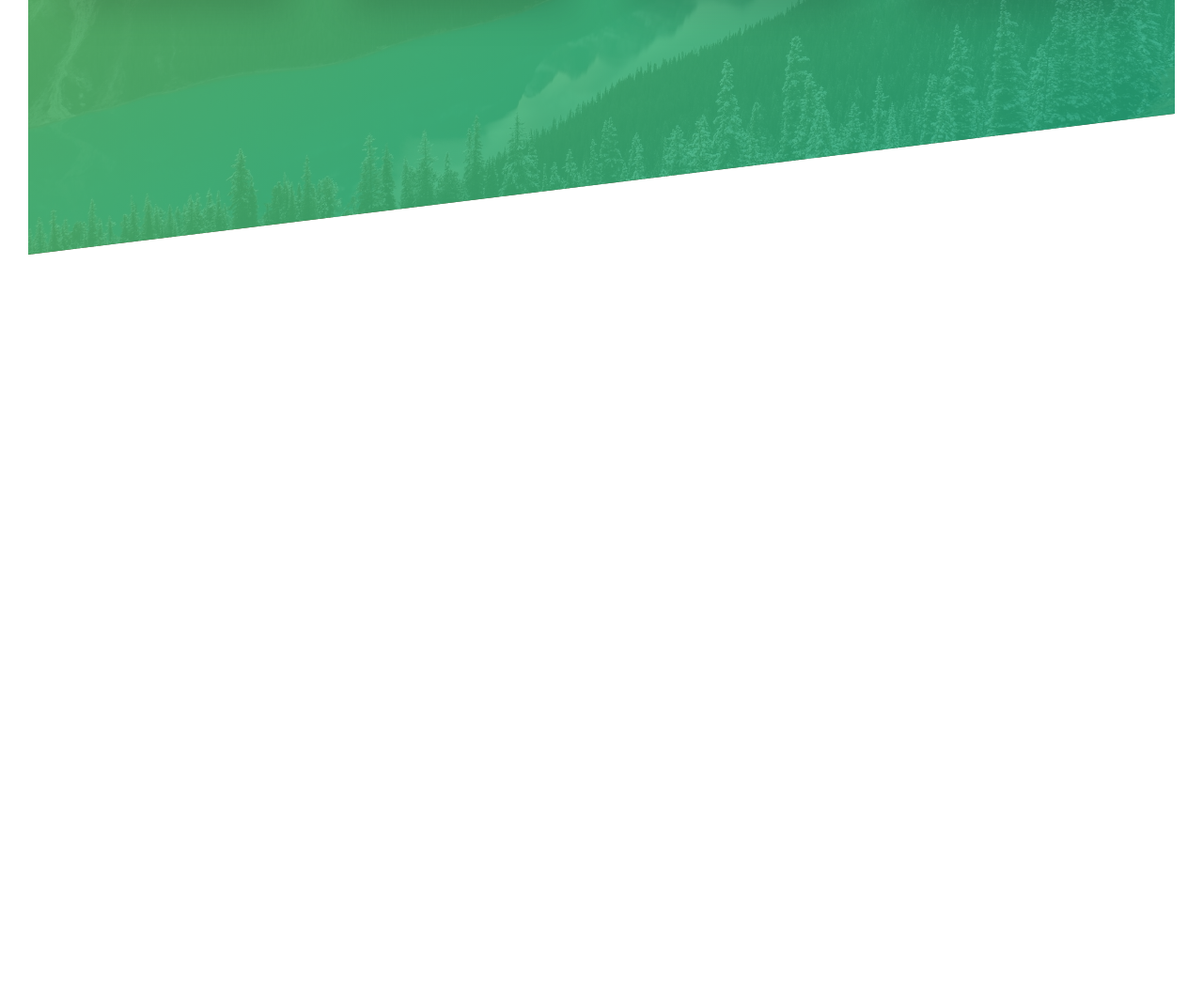
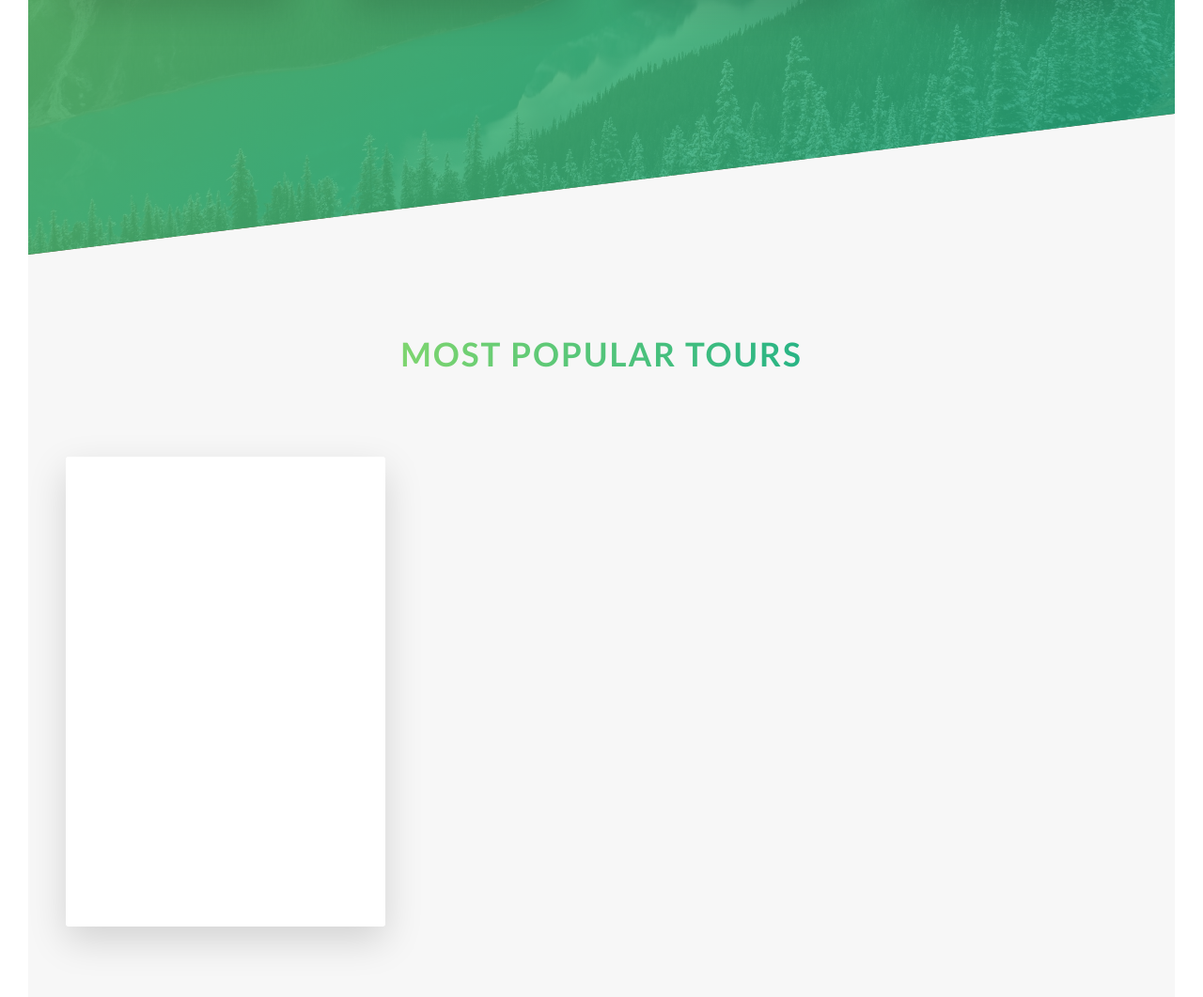
Before and after one commit to Malefis/malefis-natours-project, a website: page index.html in a window 1280 px wide. Shown: the part 2028-3089 px from the top of the page at 94% size. Before the commit the page ends 2299 px from the top, so only its background shows below. Drawn offline with Linux system fonts and the light colour scheme.

Commit message:
Started creating cards on main page

```diff
--- a/index.html
+++ b/index.html
@@ -96,8 +96,32 @@
                     </div>
                 </div>
             </section>
+            <section class="section-tours">
+                <div class="u-center-text u-margin-bottom-big">
+                    <h2 class="heading-secondary">
+                        Most popular tours
+                    </h2>
+                </div>
 
+                <div class="row">
+                    <div class="col-1-of-3">
+                        <div class="card">
+                            <div class="card__side card__side--front">
+                                FRONT
+                            </div>
+                            <div class="card__side card__side--back card__side--back--1">
+                                BACK
+                            </div>
+                        </div>
+                    </div>
+                    <div class="col-1-of-3">
 
+                    </div>
+                    <div class="col-1-of-3">
+
+                    </div>
+                </div>
+            </section>
         </main>
 
         <!--
--- a/scss/abstracts/_variables.scss
+++ b/scss/abstracts/_variables.scss
@@ -3,6 +3,12 @@
 $color-primary: #55c57a;
 $color-primary-light: #7ed56f;
 $color-primary-dark: #28b485;
+
+$color-secondary-light: #ffb900;
+$color-secondary-dark: #ff7730;
+
+$color-tertiary-light: #2998ff;
+$color-tertiary-dark: #5643fa;
 
 //Secondary colours:
 $color-grey-light-1: #f7f7f7;
--- /dev/null
+++ b/scss/components/_card.scss
@@ -0,0 +1,39 @@
+.card{
+    perspective: 150rem;
+    -moz-perspective: 150rem;
+    position: relative;
+    height: 50rem;
+
+    &__side {
+        background-color: orangered;
+        color: #fff;
+        font-size: 2rem;
+        height: 50rem;
+        transition: all .8s ease;
+        position: absolute;
+        top:0;
+        left:0;
+        width: 100%;
+        backface-visibility: hidden;
+        border-radius: 3px;
+        box-shadow: 0 1.5rem 4rem rgba($color-black, .15);
+
+        &--front {
+            background-color: $color-white;
+        }
+        &--back {
+            transform: rotateY(180deg);
+
+            &--1{
+                background-image: linear-gradient(to right bottom, $color-secondary-light, $color-secondary-dark);
+            }
+        }
+    }
+    &:hover &__side--front{
+        transform: rotateY(180deg);
+    }
+
+    &:hover &__side--back{
+        transform: rotateY(0);
+    }
+}
--- a/scss/main.scss
+++ b/scss/main.scss
@@ -9,6 +9,7 @@
 @import "base/utilities";
 
 @import "components/button";
+@import "components/card";
 @import "components/composition";
 @import "components/feature-box";
 
--- a/scss/pages/_home.scss
+++ b/scss/pages/_home.scss
@@ -17,3 +17,8 @@
         transform: skewY(7deg);
     }
 }
+.section-tours{
+    background-color: $color-grey-light-1;
+    padding: 25rem 0 50rem 0;
+    margin-top: -10rem;
+}
```
Also changed, not shown: css/style.css.
